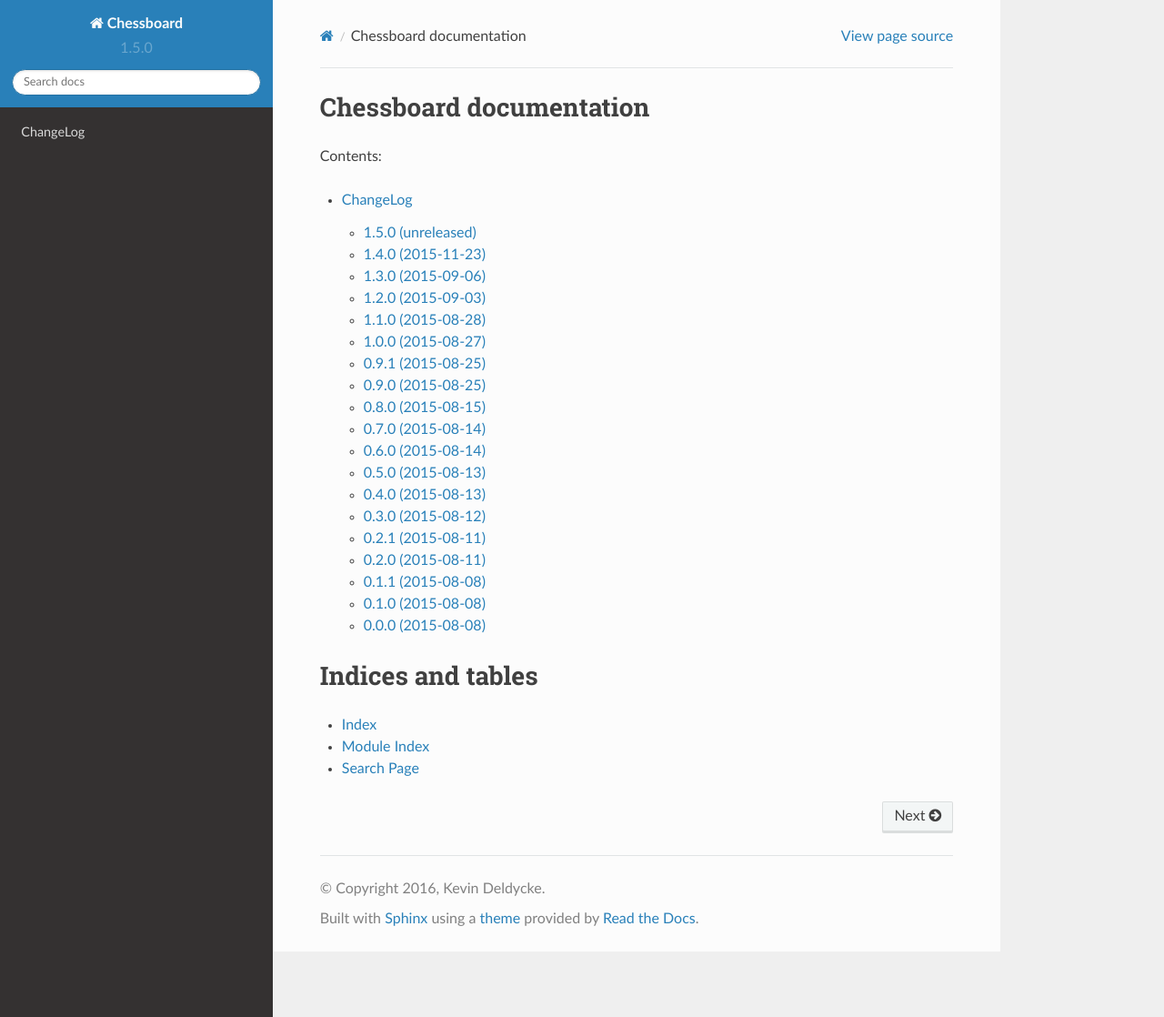
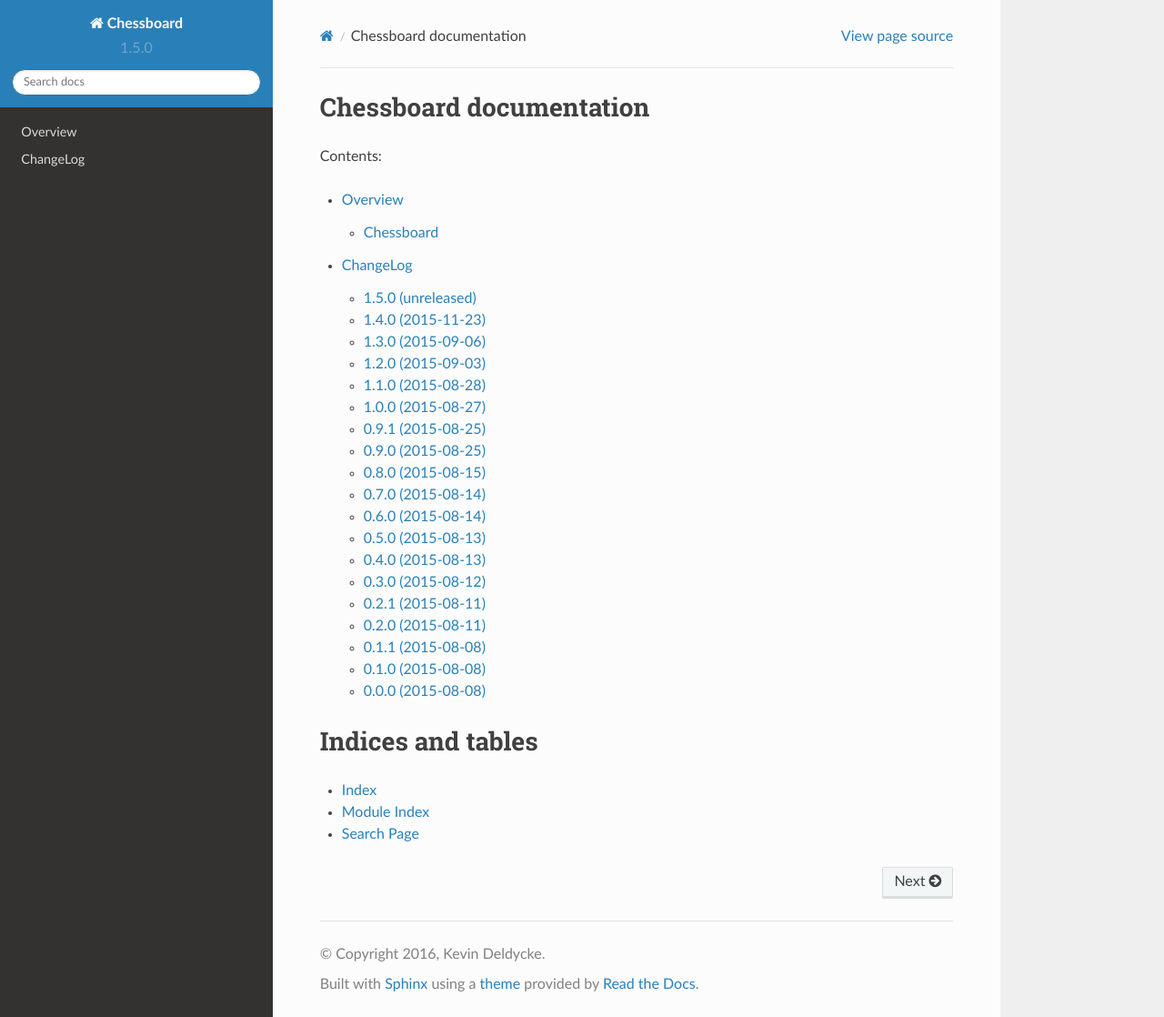
Before and after one commit to kdeldycke/chessboard, a Sphinx documentation site: the page built from docs/index.rst, in a window 1280 px wide and 1118 px high. Shown: the whole window at 91% size. Built offline with Sphinx 7.4.7 and the Read the Docs theme 2.0.0, drawn with Linux system fonts in a browser that asks for light colours.

Commit message:
Include readme in documentation.

```diff
--- a/docs/index.rst
+++ b/docs/index.rst
@@ -6,6 +6,7 @@
 .. toctree::
    :maxdepth: 2
 
+   readme
    changelog
 
 
--- /dev/null
+++ b/docs/readme.rst
@@ -0,0 +1,5 @@
+########
+Overview
+########
+
+.. include:: ../README.rst
```
